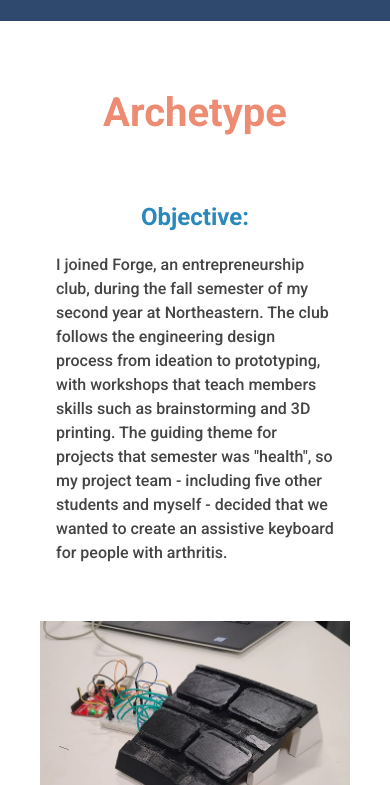
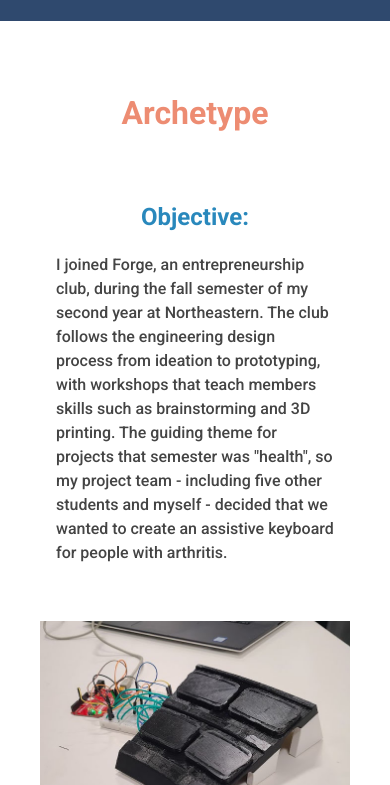
Before and after one commit to SeanSuleski/Portfolio, a plain HTML site: page archetype.html in a window 390 px wide. Shown: the part 59-844 px from the top of the page. Drawn offline with Linux system fonts and the light colour scheme.

Commit message:
Changed project name font size so fits on phone

```diff
--- a/css/main.css
+++ b/css/main.css
@@ -215,10 +215,6 @@ li a {
 .about-text h1 , .about-text h2, .project-name h1{
     display: flex;
     justify-content: center;
-}
-
-.project-name h1 {
-    font-size: 2.5rem;
 }
 
 .project-name {
```
